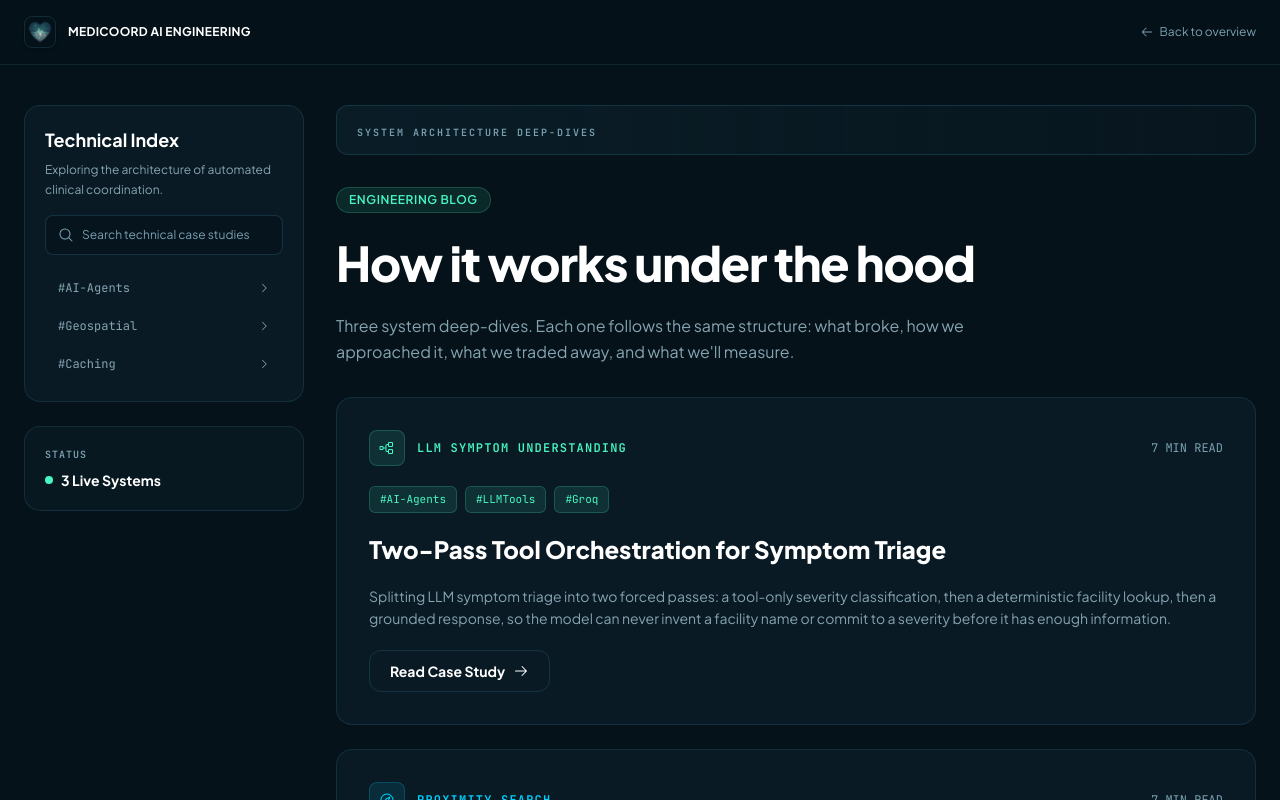
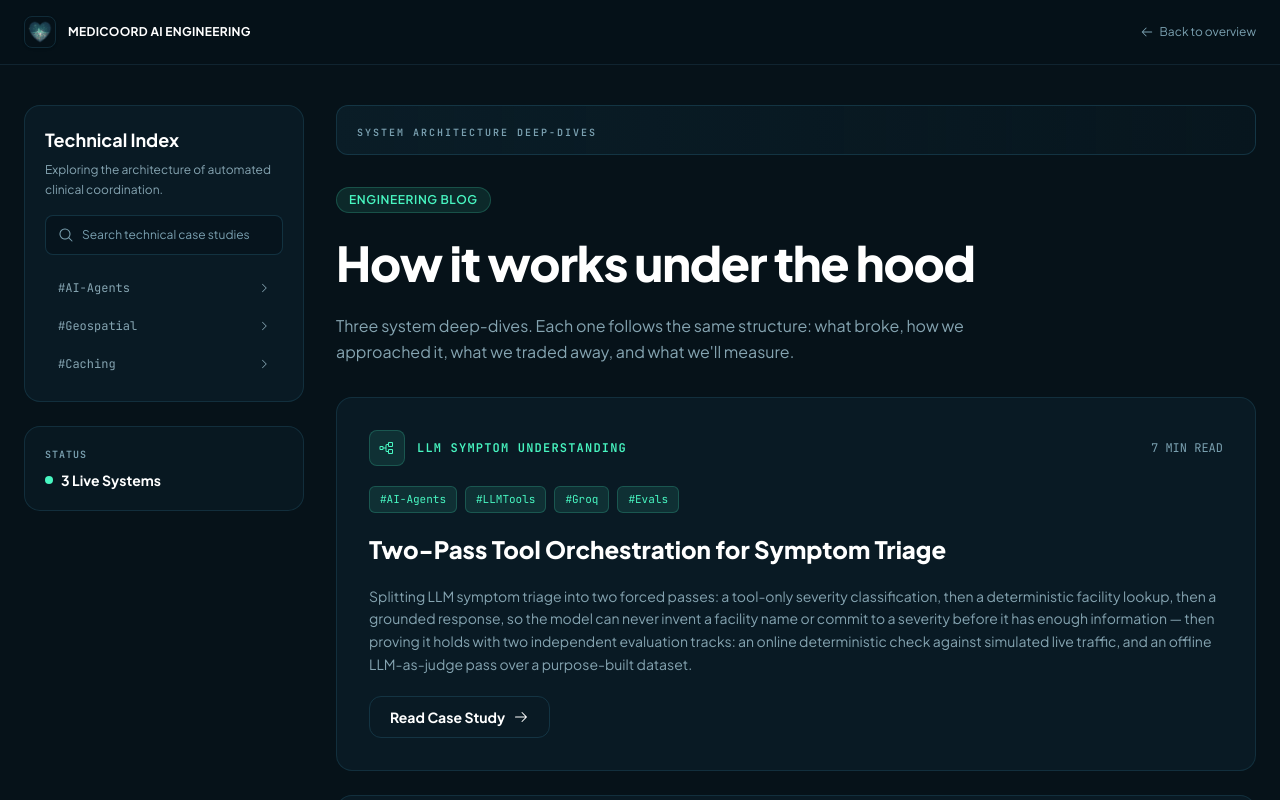
Before and after one commit to Maester-Khris/ai-healthtech-coordinator, a React (Vite) app in the folder webapp/: page /for-engineers in a window 1280 px wide. Shown: the top 800 px of the page. Built offline with nearby package versions, Linux system fonts and the light colour scheme; no server answers.

Commit message:
docs(case-studies): reframe case study 1 as two explicit eval tracks

```diff
--- a/webapp/src/data/caseStudies.ts
+++ b/webapp/src/data/caseStudies.ts
@@ -75,16 +75,16 @@ export const CASE_STUDIES: CaseStudy[] = [
     category: 'LLM Symptom Understanding',
     accent: 'mint',
     icon: TreeStructure,
-    tags: ['#AI-Agents', '#LLMTools', '#Groq'],
+    tags: ['#AI-Agents', '#LLMTools', '#Groq', '#Evals'],
     title: 'Two-Pass Tool Orchestration for Symptom Triage',
     readTimeMinutes: 7,
     publishedDate: '2026-05-10',
-    updatedDate: '2026-07-11',
+    updatedDate: '2026-07-12',
     author: 'MediCoord Core Platform Team',
     summary:
-      "Splitting LLM symptom triage into two forced passes: a tool-only severity classification, then a deterministic facility lookup, then a grounded response, so the model can never invent a facility name or commit to a severity before it has enough information.",
+      "Splitting LLM symptom triage into two forced passes: a tool-only severity classification, then a deterministic facility lookup, then a grounded response, so the model can never invent a facility name or commit to a severity before it has enough information — then proving it holds with two independent evaluation tracks: an online deterministic check against simulated live traffic, and an offline LLM-as-judge pass over a purpose-built dataset.",
     background:
-      "MediCoord's chat interface routes patients to the nearest appropriate facility based on a short symptom conversation. The riskiest part of that pipeline isn't the routing. It's the classification. A large language model asked to output severity directly, in one shot, will produce a confident, well-formatted answer whether or not it actually has enough information. We split triage into two passes so the model's linguistic fluency and Python's determinism each do the job they're actually good at.",
+      "MediCoord's chat interface routes patients to the nearest appropriate facility based on a short symptom conversation. The riskiest part of that pipeline isn't the routing. It's the classification. A large language model asked to output severity directly, in one shot, will produce a confident, well-formatted answer whether or not it actually has enough information. We split triage into two passes so the model's linguistic fluency and Python's determinism each do the job they're actually good at. Splitting the pipeline is a design decision; proving it holds is a separate discipline. An LLM's behavior can't be verified by reading the code that calls it, so evaluation isn't a QA afterthought bolted on at the end — it's built as two independent tracks that each catch a different failure mode: a zero-cost deterministic check that runs on every request against simulated live traffic, and an offline pass where a second model judges faithfulness against a dataset purpose-built to exercise this exact pipeline.",
     problem:
       "Two failure modes show up when you let a single LLM call do both classification and response generation. First, models are trained to be helpful, which means they'll often generate a plausible-sounding facility name and address instead of admitting they don't have one, and there's no reliable way to catch that after the fact once it's already in a patient-facing sentence. Second, models are eager: given three words of symptom description, an unconstrained model will confidently commit to a severity level rather than asking a clarifying question first. Both failure modes are worse than a slow response: a wrong facility name sends a patient to the wrong door, and a premature classification is either a false alarm or a missed one.",
     problemHighlights: [
@@ -178,16 +178,17 @@ else:
     tradeoff:
       "Two passes mean two LLM round trips instead of one, adding latency to every triage decision, acceptable for a chat interface, less so if this were a high-throughput batch job. The min-turns gate is also a blunt instrument: it counts user turns, not information content, so a chatty user who says a lot in one message still waits, and a terse user who needs more prompting can still get force-classified at the turn ceiling with information_sufficient: false. What's next: a knowledge-graph grounding step sourced from Canadian diagnostic data is in active development this week, aimed at the classification step itself. Today's two-pass design is the orchestration layer that step will plug into, not a replacement for it.",
     result: [
-      { text: '0 hallucinated facilities across 106 grounded-response checks: 100% groundedness.', bold: ['0', '106', '100%'] },
-      { text: 'DeepEval Faithfulness score of 0.956 (96.6% pass rate at a 0.7 threshold) across 89 facility-grounded responses, complementing the deterministic exact-match check above: the lowest-scoring cases were genuine hallucinations a name-only check cannot see, like a wrong street address or a rehabilitation centre mischaracterized as an emergency department.', bold: ['0.956', '96.6%', '89'] },
+      { text: 'Track A — online, deterministic: 0 hallucinated facilities across 106 grounded-response checks logged against simulated live traffic — 100% groundedness.', bold: ['Track A', '0', '106', '100%'] },
+      { text: 'Track B — offline, LLM-as-judge: DeepEval Faithfulness score of 0.956 (96.6% pass rate at a 0.7 threshold) across 89 facility-grounded responses replayed from a purpose-built transcript dataset — catches fabricated details a name-only match cannot see, like a wrong street address or a rehabilitation centre mischaracterized as an emergency department.', bold: ['Track B', '0.956', '96.6%', '89'] },
       { text: 'Premature-classification rate is not yet measurable. The abandoned single-pass prototype was never instrumented, so no historical baseline exists to compare against.', bold: [] },
     ],
     methodologyOrdered: true,
     methodology: [
-      { text: 'Deterministic groundedness check (check_facility_groundedness()): no LLM judge, exact facility-name substring match, logged on every Pass-2 response, zero cost.', bold: [] },
-      { text: 'Two simulated-load runs against a dedicated eval environment seeded from real preview facility data, never live user traffic: a 4-turn manual smoke test plus a 100-request single-thread synthetic conversation run using emergent-sounding symptom messages.', bold: ['4-turn', '100-request'] },
+      { text: 'Both tracks run against a dedicated staging eval environment — a separate Supabase project and preview backend seeded from real facility data, never live user traffic — so the same environment supports both a live simulated-load run and offline dataset construction without touching production.', bold: [] },
+      { text: 'Track A — online, deterministic: a systematic check (check_facility_groundedness()) runs on every Pass-2 response, no LLM judge, exact facility-name substring match, zero marginal cost. Exercised with two simulated-load runs: a 4-turn manual smoke test plus a 100-request single-thread synthetic conversation run using emergent-sounding symptom messages.', bold: ['Track A', '4-turn', '100-request'] },
       { text: '106 classifications had a facility present, and all 106 were grounded. Window: 2026-07-11, about 15 minutes total.', bold: ['106', '2026-07-11', '15 minutes'] },
-      { text: 'DeepEval FaithfulnessMetric (gpt-4o-mini judge) scored each facility-grounded response against a factual restatement of the facility fact injected pre-Pass-2 (name, address, distance) — catches fabricated details a name-only substring match would miss. Of 100 synthetic requests, 89 returned a recommended facility and were scored; the rest resolved to a clarifying follow-up question instead. Window: 2026-07-12, single-thread run against the eval Supabase project.', bold: ['100', '89', '2026-07-12'] },
+      { text: "Track B — offline, LLM-as-judge: the same staging environment's 100-request run was replayed through the real /chat endpoints and saved as transcripts, forming a dataset built specifically for this pipeline. Scored offline with DeepEval's FaithfulnessMetric (gpt-4o-mini judge) against a factual restatement of the facility fact injected pre-Pass-2 (name, address, distance) — judging the entire response, not just the facility name.", bold: ['Track B'] },
+      { text: 'Of the 100 replayed requests, 89 returned a recommended facility and were scored; the rest resolved to a clarifying follow-up question instead. Window: 2026-07-12, single-thread run against the eval Supabase project.', bold: ['89', '2026-07-12'] },
       { text: "Premature-classification rate needs a ground-truth label for whether the model should have asked another question. That label doesn't exist yet, and is scoped as a DeepEval question for Sprint 9's prompt-evaluation work.", bold: [] },
     ],
   },
```
